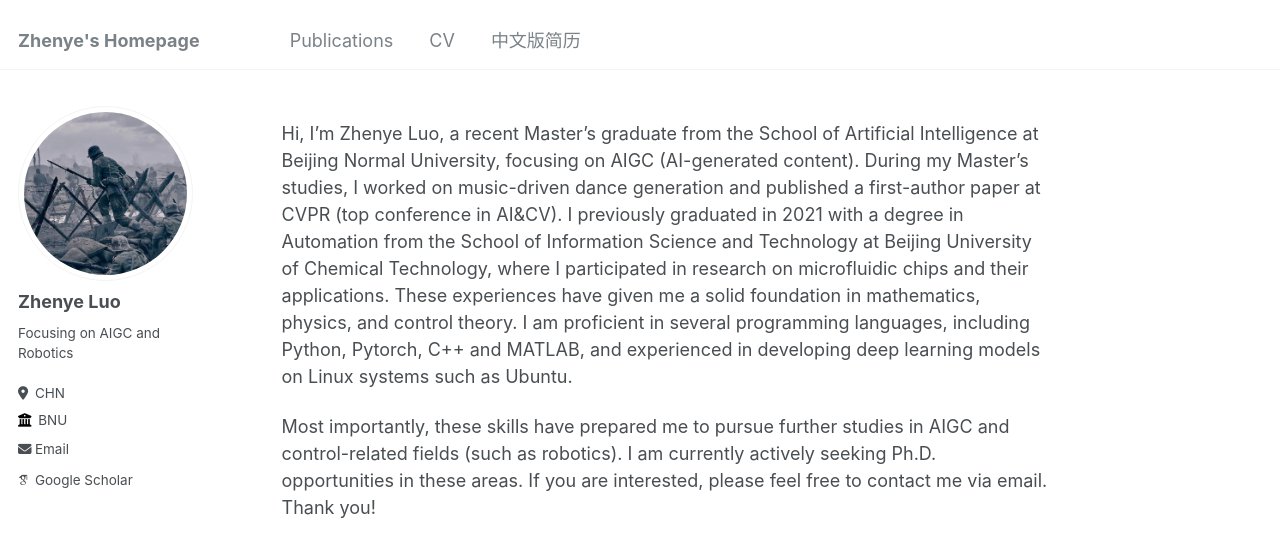
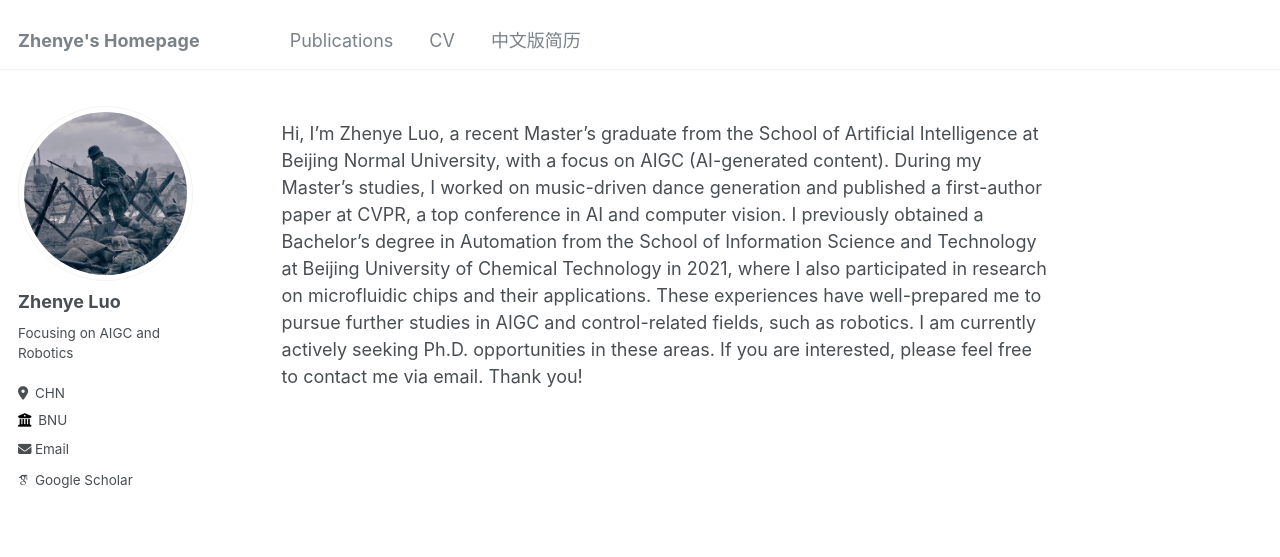
Before and after one commit to Luke-Luo1/lukeluo, a Jekyll site: the page built from _pages/about.md, in a window 1280 px wide. Shown: the top 557 px of the page. Built offline with Jekyll 4.4.1, drawn with Linux system fonts in a browser that asks for light colours; some web fonts are replaced.

Commit message:
Update about.md

```diff
--- a/_pages/about.md
+++ b/_pages/about.md
@@ -7,6 +7,4 @@ redirect_from:
   - /about.html
 ---
 
-Hi, I’m Zhenye Luo, a recent Master's graduate from the School of Artificial Intelligence at Beijing Normal University, focusing on AIGC (AI-generated content). During my Master's studies, I worked on music-driven dance generation and published a first-author paper at CVPR (top conference in AI&CV). I previously graduated in 2021 with a degree in Automation from the School of Information Science and Technology at Beijing University of Chemical Technology, where I participated in research on microfluidic chips and their applications. These experiences have given me a solid foundation in mathematics, physics, and control theory. I am proficient in several programming languages, including Python, Pytorch, C++ and MATLAB, and experienced in developing deep learning models on Linux systems such as Ubuntu.
-
-Most importantly, these skills have prepared me to pursue further studies in AIGC and control-related fields (such as robotics). I am currently actively seeking Ph.D. opportunities in these areas. If you are interested, please feel free to contact me via email. Thank you!
+Hi, I’m Zhenye Luo, a recent Master's graduate from the School of Artificial Intelligence at Beijing Normal University, with a focus on AIGC (AI-generated content). During my Master's studies, I worked on music-driven dance generation and published a first-author paper at CVPR, a top conference in AI and computer vision. I previously obtained a Bachelor's degree in Automation from the School of Information Science and Technology at Beijing University of Chemical Technology in 2021, where I also participated in research on microfluidic chips and their applications. These experiences have well-prepared me to pursue further studies in AIGC and control-related fields, such as robotics. I am currently actively seeking Ph.D. opportunities in these areas. If you are interested, please feel free to contact me via email. Thank you!
```
